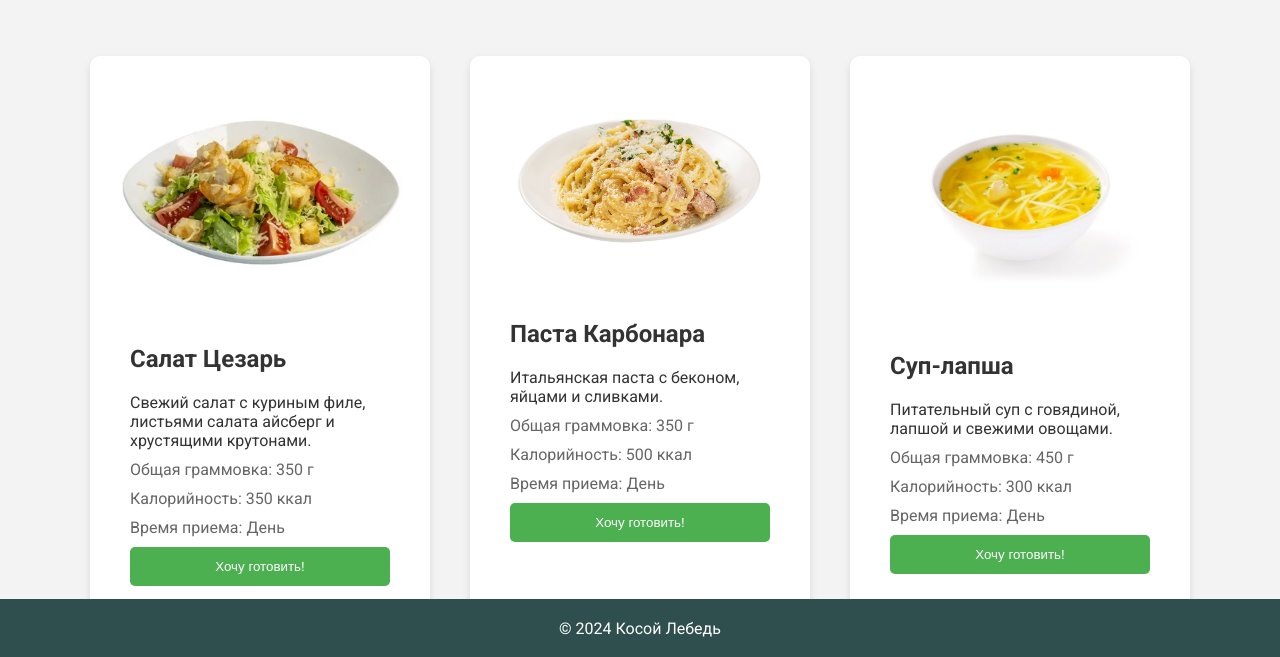
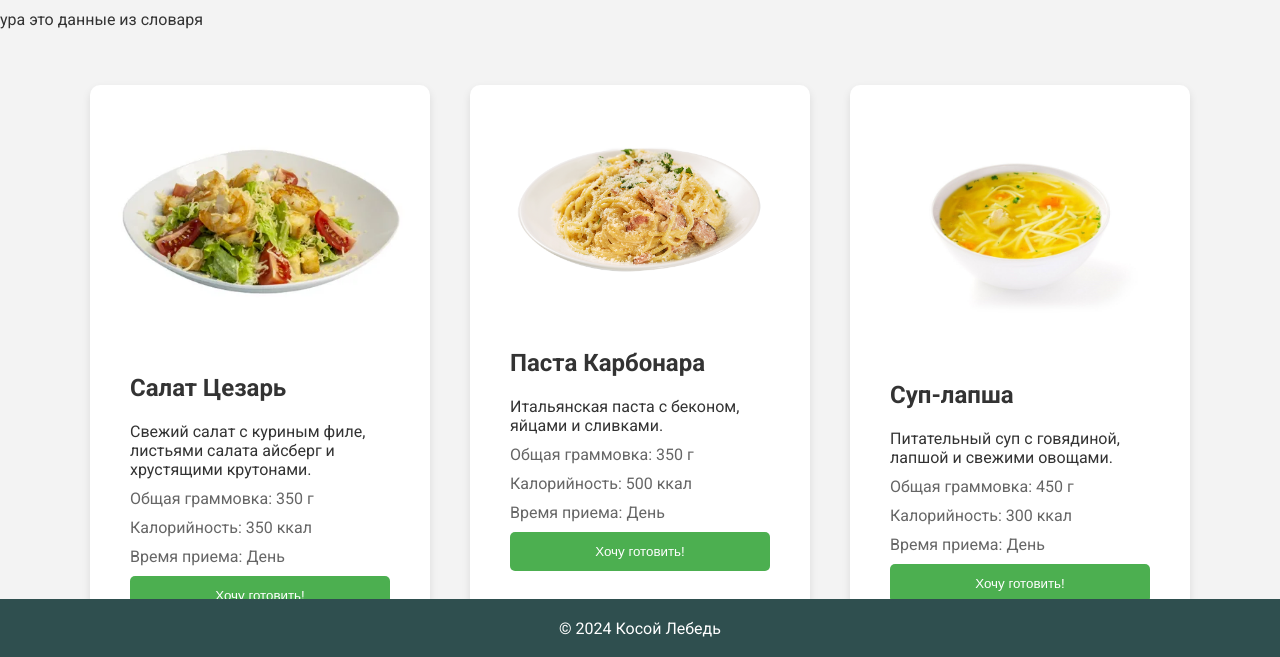
Before and after one commit to Komandor2003/KosoyLebed_Vse_Recepty_V_Odnom_Prilozheyy, a Django app: page / in a window 1280 px wide. Shown: the part 142-799 px from the top of the page. Run offline with Django 5.2, Linux system fonts and the light colour scheme.

Commit message:
Add files via upload

```diff
--- a/baza_django/baza_django/main/templates/main/main_meals.html
+++ b/baza_django/baza_django/main/templates/main/main_meals.html
@@ -112,6 +112,7 @@
         <a href="about" class="nav-link">О нас</a> |
         <a href="filters" class="nav-link">Настройки фильтров</a>
     </nav>
+    <p>{{ aaeae }}</p>
     <ul id="menu-list"></ul>
     <footer>
         <p>&copy; 2024 Косой Лебедь</p>
--- a/baza_django/baza_django/main/views.py
+++ b/baza_django/baza_django/main/views.py
@@ -1,7 +1,7 @@
 from django.shortcuts import render
 # Create your views here.
 def main_meals(request):
-    return render(request, 'main/main_meals.html')
+    return render(request, 'main/main_meals.html', {'aaeae': 'ура это данные из словаря'})
 def about(request):
     return render(request, 'main/about.html')
 def profile(request):
```
